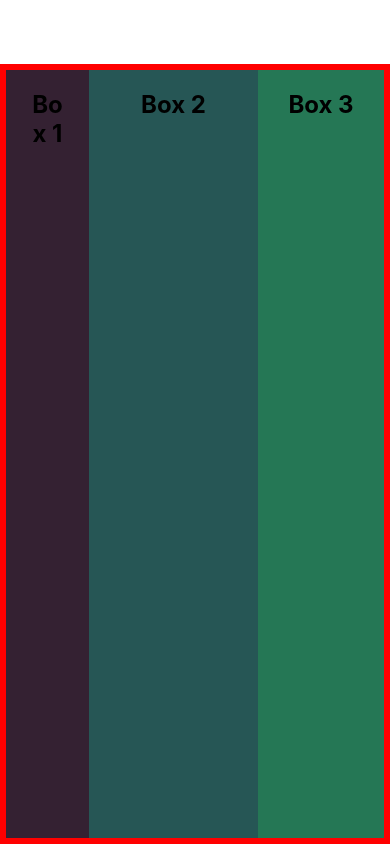
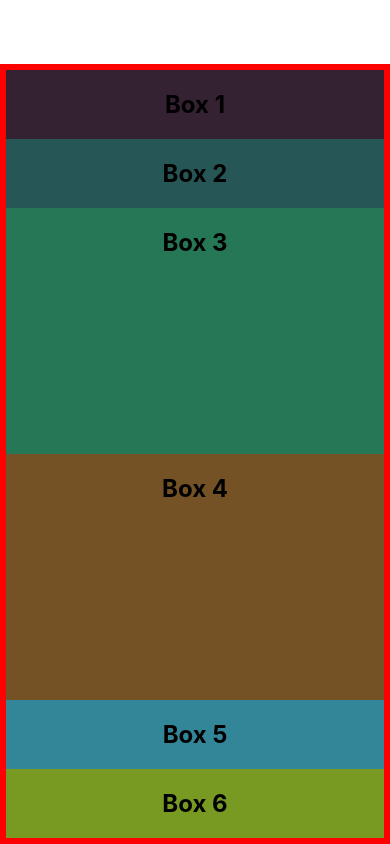
Before and after one commit to BERUASHVILIG/ReactNative, a React Native app: screen / in a window 390 px wide. Built offline with nearby package versions, Linux system fonts and the light colour scheme.

Commit message:
flexBasis and flex property usecases and how it work

```diff
--- a/App.js
+++ b/App.js
@@ -4,23 +4,28 @@ import Box from "./components/Box";
 export default function App() {
   return (
     <View style={styles.container}>
-      <Box style={{ backgroundColor: "#342132", flex: 1 }}>Box 1</Box>
-      <Box style={{ backgroundColor: "#265655", flex: 3 }}>Box 2</Box>
-      <Box style={{ backgroundColor: "#257755", flex: 2 }}>Box 3</Box>
-      {/* <Box style={{ backgroundColor: "#755126" }}>Box 4</Box>
+      <Box style={{ backgroundColor: "#342132" }}>Box 1</Box>
+      <Box style={{ backgroundColor: "#265655" }}>Box 2</Box>
+      <Box style={{ backgroundColor: "#257755", flexBasis: 140, flex: 1 }}>
+        Box 3
+      </Box>
+      <Box style={{ backgroundColor: "#755126", height: 140, flex: 1 }}>
+        Box 4
+      </Box>
+      {/* in this case flexBasis property will increase use of flex property but the box with height property
+       is ignored and take place that is left over   */}
       <Box style={{ backgroundColor: "#338598" }}>Box 5</Box>
-      <Box style={{ backgroundColor: "#789922" }}>Box 6</Box> */}
+      <Box style={{ backgroundColor: "#789922" }}>Box 6</Box>
     </View>
   );
 }
 
 const styles = StyleSheet.create({
   container: {
+    flex: 1,
+    height: 300,
     marginTop: 64,
     borderWidth: 6,
     borderColor: "red",
-    flex: 1,
-    flexDirection: "row",
-    justifyContent: "center",
   },
 });
```
